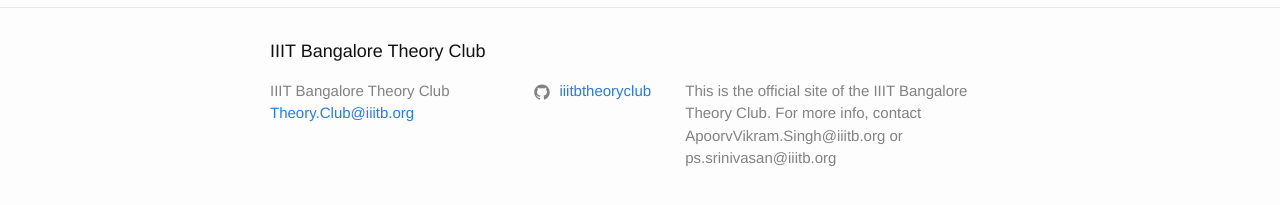
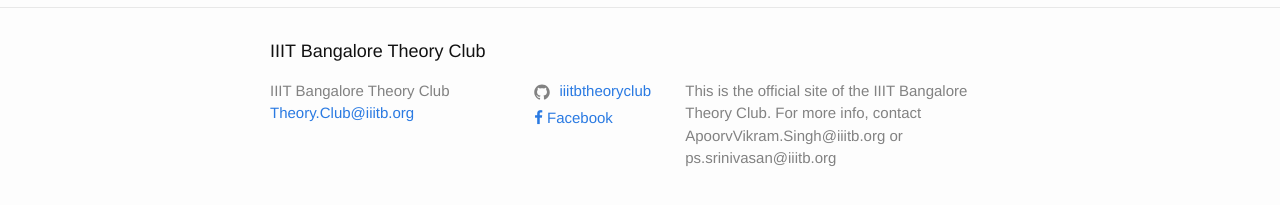
Before and after one commit to iiitbtheoryclub/iiitbtheoryclub.github.io, a Jekyll site: the page built from index.md, in a window 1280 px wide. Shown: the part 379-584 px from the top of the page. Built offline with Jekyll 4.4.1, drawn with Linux system fonts in a browser that asks for light colours; nearby versions of some CDN libraries; comment, search, counter and statistics services are not loaded.

Commit message:
added stuffs comment

```diff
--- a/_config.yml
+++ b/_config.yml
@@ -21,6 +21,7 @@
 url: "" # the base hostname & protocol for your site, e.g. http://example.com
 #twitter_username: jekyllrb
 github_username:  iiitbtheoryclub
+facebook_username: iiitbtheoryclub
 
 # Build settings
 markdown: kramdown
--- a/_includes/footer.html
+++ b/_includes/footer.html
@@ -33,6 +33,14 @@
             {% include icon-twitter.html username=site.twitter_username %}
           </li>
           {% endif %}
+
+          {% if site.facebook_username %}
+            <li>
+              <a href="https://www.facebook.com/{{ site.facebook_username }}">
+                <i class="fa fa-facebook"></i> Facebook
+              </a>
+            </li>
+          {% endif %}
         </ul>
       </div>
 
--- a/_includes/head.html
+++ b/_includes/head.html
@@ -13,4 +13,6 @@
   {% if jekyll.environment == 'production' and site.google_analytics %}
   {% include google-analytics.html %}
   {% endif %}
+  <link rel="stylesheet" href="//maxcdn.bootstrapcdn.com/font-awesome/4.3.0/css/font-awesome.min.css">
+
 </head>
```
